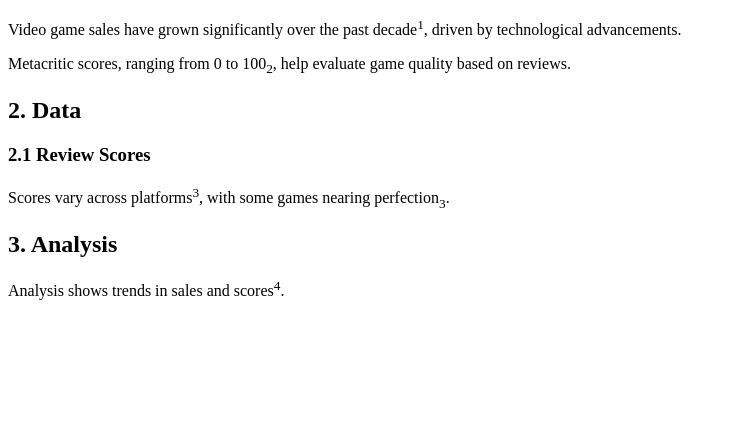
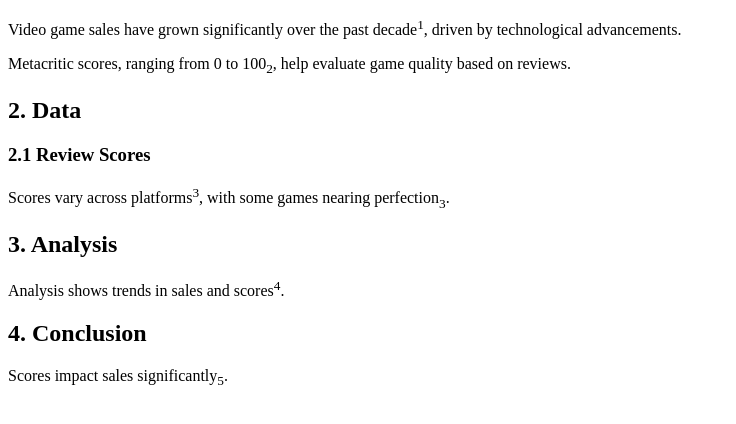
Before and after one commit to JoelSGarcia/3300-Module-7, a plain HTML site: page index.html in a window 1280 px wide. Shown: the part 110-534 px from the top of the page, without its empty margins (0-736 px from the left). Drawn offline with Linux system fonts and the light colour scheme.

Commit message:
Update index.html
added conclusion

```diff
--- a/index.html
+++ b/index.html
@@ -28,7 +28,10 @@
             <h2>3. Analysis</h2>
             <p>Analysis shows trends in sales and scores<sup>4</sup>.</p>
         </section>
-        <section id="conclusion"></section>
+        <section id="conclusion">
+            <h2>4. Conclusion</h2>
+            <p>Scores impact sales significantly<sub>5</sub>.</p>
+        </section>
     </main>
     <footer></footer>
 </body>
```
